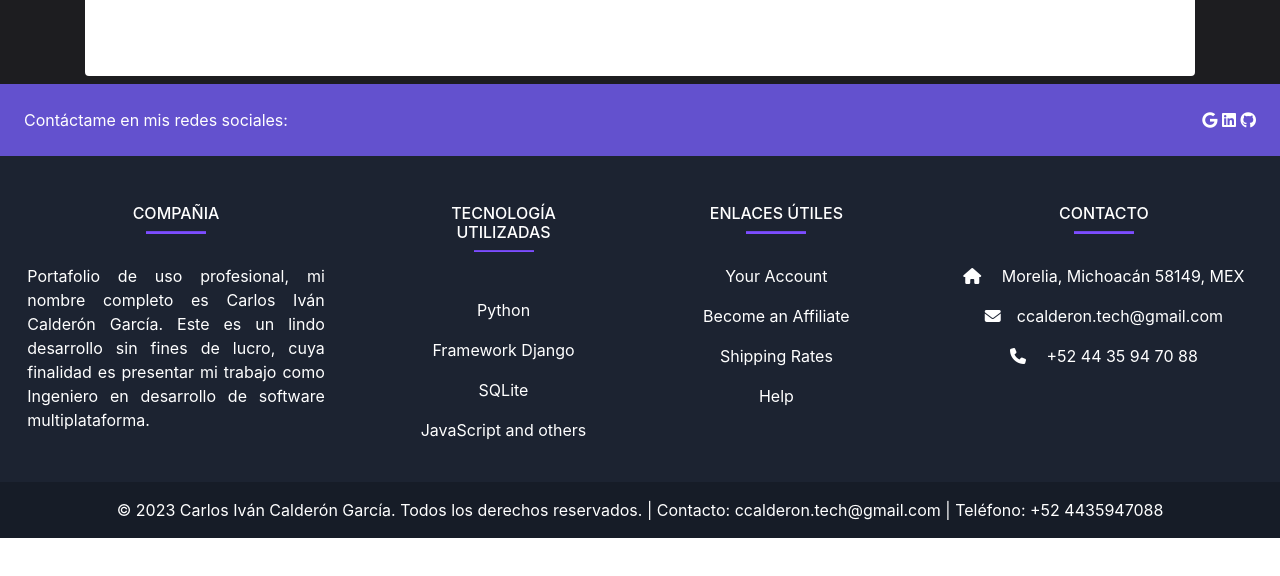
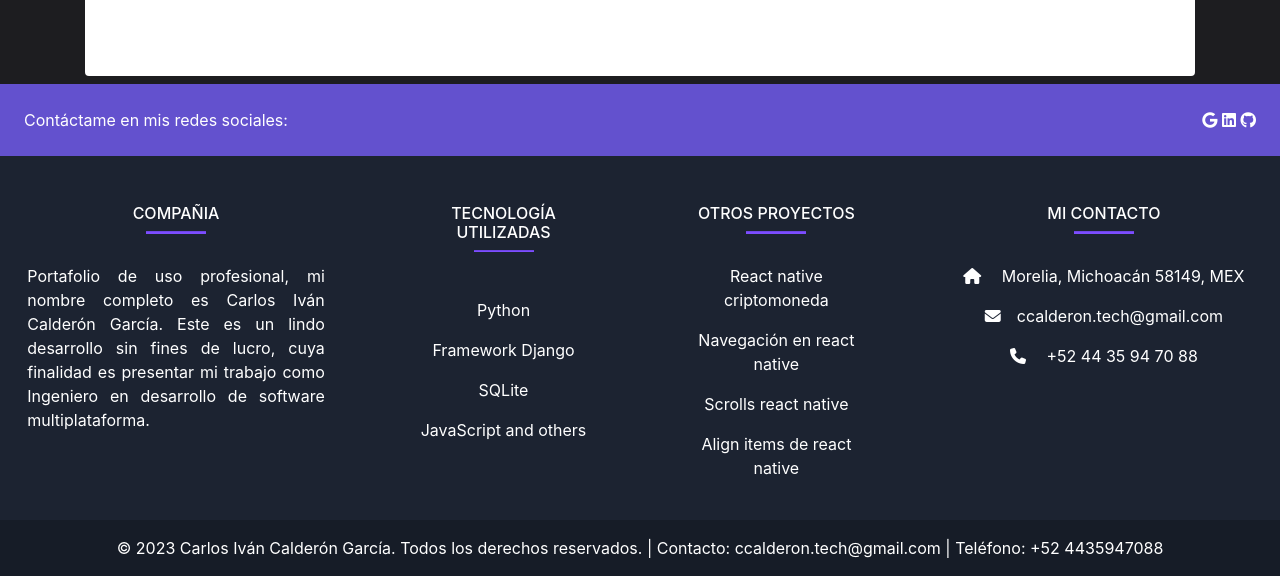
Before and after one commit to iCharly666/portafolio, a Django app: page / in a window 1280 px wide. Shown: the part 1872-2448 px from the top of the page. Before the commit the page ends 2410 px from the top, so only its background shows below. Run offline with Django 4.2, Linux system fonts and the light colour scheme; some libraries are stand-ins or nearby versions.

Commit message:
update links other projects

```diff
--- a/mysite/blog/templates/partials/_footer.html
+++ b/mysite/blog/templates/partials/_footer.html
@@ -33,15 +33,15 @@
                     <p><a href="#!" class="text-white">JavaScript and others</a></p>
                 </div>
                 <div class="col-md-3 col-lg-2 col-xl-2 mx-auto mb-4">
-                    <h6 class="text-uppercase fw-bold">Enlaces útiles</h6>
+                    <h6 class="text-uppercase fw-bold">Otros proyectos</h6>
                     <hr class="mb-4 mt-0 d-inline-block mx-auto" style="width: 60px; background-color: #7c4dff; height: 2px">
-                    <p><a href="#!" class="text-white">Your Account</a></p>
-                    <p><a href="#!" class="text-white">Become an Affiliate</a></p>
-                    <p><a href="#!" class="text-white">Shipping Rates</a></p>
-                    <p><a href="#!" class="text-white">Help</a></p>
+                    <p><a href="https://snack.expo.dev/@icharly/criptomonedas" class="text-white">React native criptomoneda</a></p>
+                    <p><a href="https://snack.expo.dev/@icharly/64a317" class="text-white">Navegación en react native</a></p>
+                    <p><a href="https://snack.expo.dev/@icharly/combinada" class="text-white">Scrolls react native</a></p>
+                    <p><a href="https://snack.expo.dev/@icharly/uplifting-turkish-delight" class="text-white">Align items de react native</a></p>
                 </div>
                 <div class="col-md-4 col-lg-3 col-xl-3 mx-auto mb-md-0 mb-4">
-                    <h6 class="text-uppercase fw-bold">Contacto</h6>
+                    <h6 class="text-uppercase fw-bold">Mi Contacto</h6>
                     <hr class="mb-4 mt-0 d-inline-block mx-auto" style="width: 60px; background-color: #7c4dff; height: 2px">
                     <p><i class="fas fa-home mr-3"></i> Morelia, Michoacán 58149, MEX</p>
                     <p><i class="fas fa-envelope mr-3"></i>ccalderon.tech@gmail.com</p>
```
